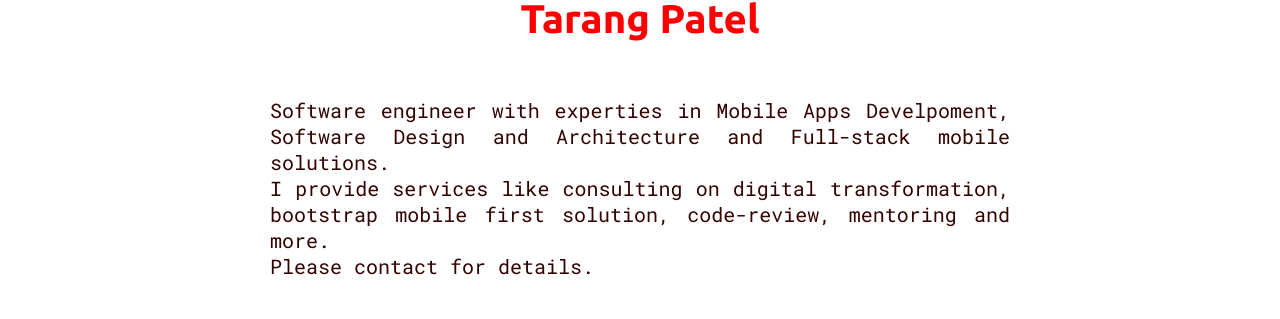
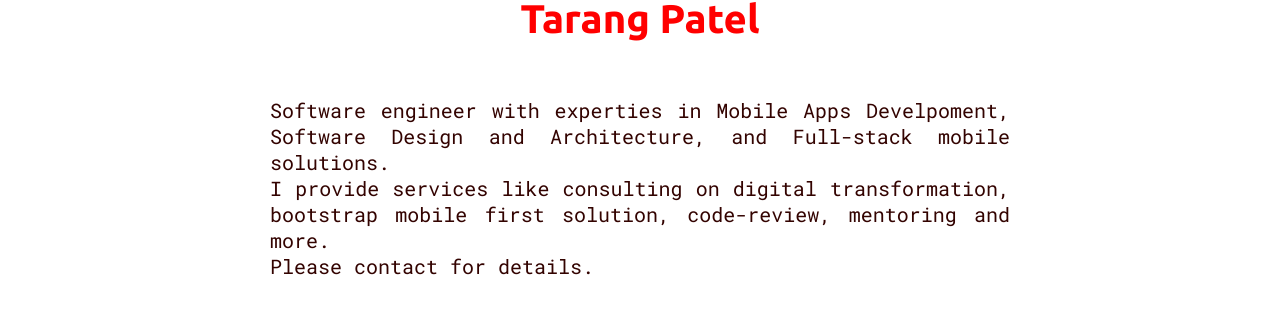
Before and after one commit to tarangpatel/whatilove, a Jekyll site: the page built from index.html, in a window 1280 px wide. Shown: the part 319-638 px from the top of the page. Built offline with Jekyll 4.4.1, drawn with Linux system fonts in a browser that asks for light colours; nearby versions of some CDN libraries; the list of posts is cut into pages by our own code.

Commit message:
static short bio

```diff
--- a/_config.yml
+++ b/_config.yml
@@ -22,7 +22,7 @@
 intro: true         # Tip: Remove the span from site_heading if intro is set to true
 # This will be displayed in your intro
 short_bio: >
-    Software engineer with experties in Mobile Apps Develpoment, Software Design and Architecture and Full-stack mobile solutions. <br> I provide services like consulting on digital transformation, bootstrap mobile first solution, code-review, mentoring and more. <br> Please contact for details.
+    Software engineer with experties in Mobile Apps Develpoment, Software Design and Architecture, and Full-stack mobile solutions. <br> I provide services like consulting on digital transformation, bootstrap mobile first solution, code-review, mentoring and more. <br> Please contact for details.
 
 permalink: /:title.html
 
--- a/_includes/intro.html
+++ b/_includes/intro.html
@@ -14,7 +14,10 @@
                 {% endif %}
             </h2>
             <p style="margin-top: 30px;">
-                {{ site.short_bio }}
+                <!--{{ site.short_bio }}-->
+                Software engineer with experties in Mobile Apps Develpoment, Software Design and Architecture, and Full-stack mobile solutions.
+                <br>I provide services like consulting on digital transformation, bootstrap mobile first solution, code-review, mentoring and more.
+                <br>Please <a href="/about">contact</a> for details.
             </p>
         </div>
     </div>
```
